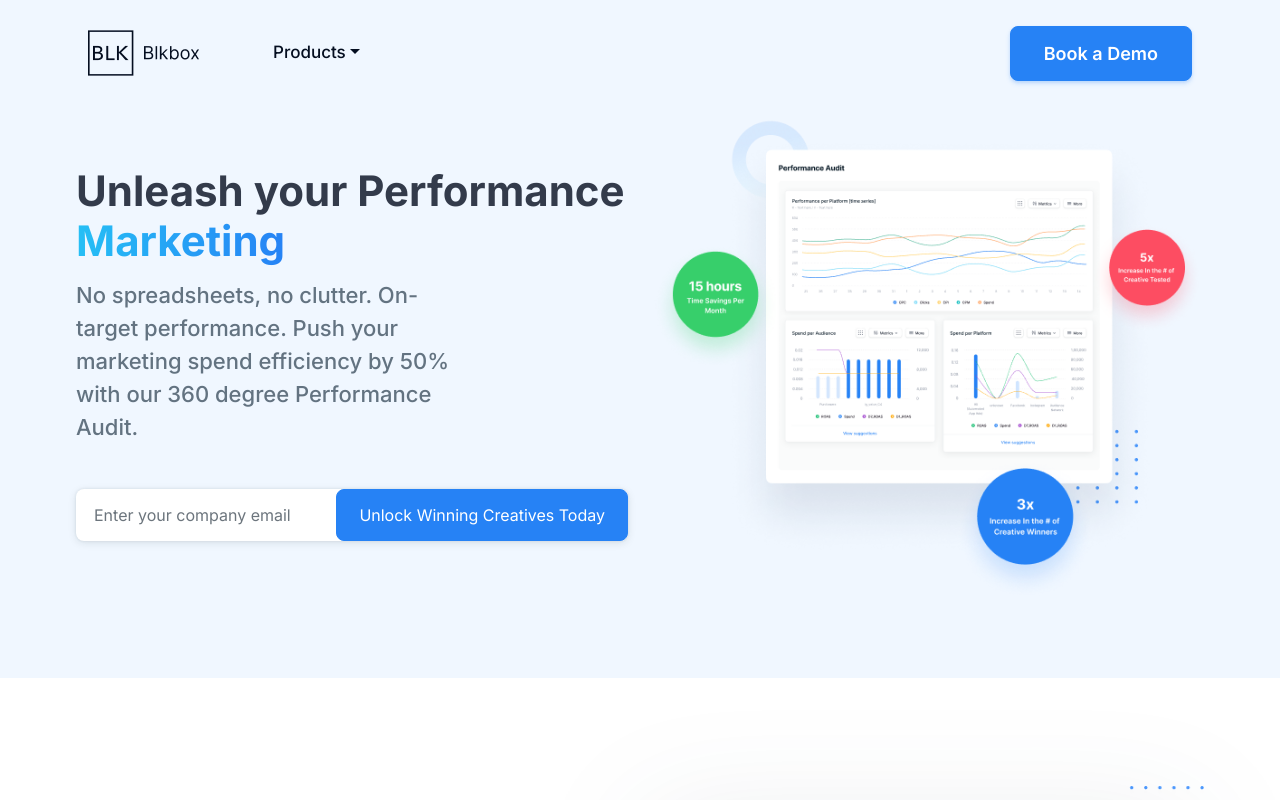
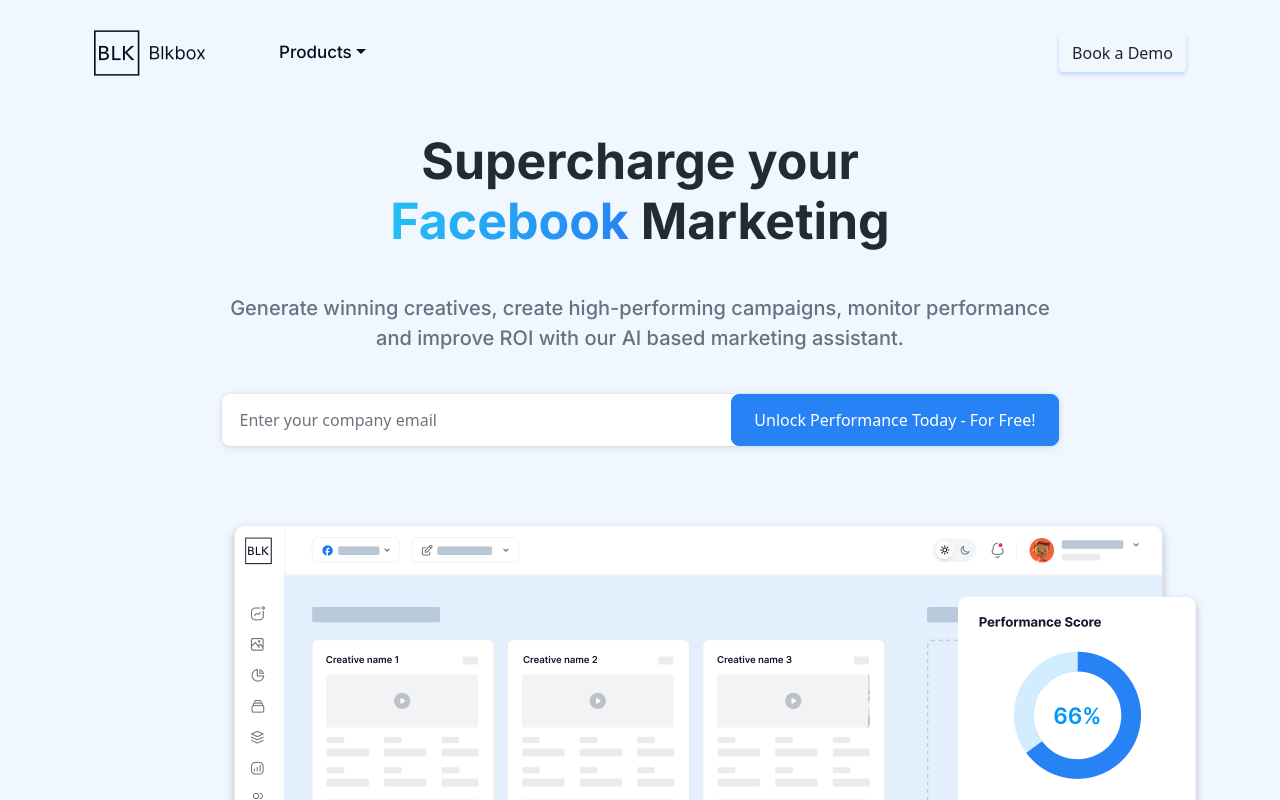
Before and after one commit to Redlio-Designs/bikbox, a React (Create React App) app: page / in a window 1280 px wide. Shown: the top 800 px of the page. Built offline with nearby package versions, Linux system fonts and the light colour scheme.

Commit message:
new pull

```diff
--- a/src/App.js
+++ b/src/App.js
@@ -1,9 +1,10 @@
 import React from "react";
+import "./style.css"
 import 'bootstrap/dist/css/bootstrap.min.css';
 import 'bootstrap/dist/js/bootstrap.bundle.js';
 import $ from 'jquery';
 
-import "./style.css"
+
 import Home from "./pages/Home";
 import PerfomanceAudit from "./pages/PerfomanceAudit";
 import Skan from "./pages/Skan";
@@ -12,8 +13,9 @@
 function App() {
   return (
     <>
-      {/* <Home /> */}
-      <PerfomanceAudit />
+      <Home />
+      {/* <PerfomanceAudit /> */}
+      {/* <Skan/> */}
     </>
   );
 }
--- a/src/style.css
+++ b/src/style.css
@@ -106,7 +106,10 @@
     background-color: #fff;
     color: #2682F5;
 }
-
+.react-multiple-carousel__arrow--right::before{
+    content:"";
+    background-image:url("../public/images/home/right-arrow.svg");
+}
 .bg-light-blue {
     background-color: #F0F7FF;
     position: relative;
```
Also changed, not shown: public/images/home/left-arrow.svg (added), public/images/home/right-arrow.svg (added).
